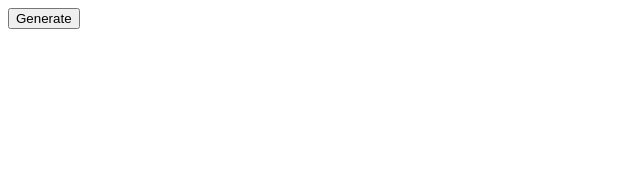
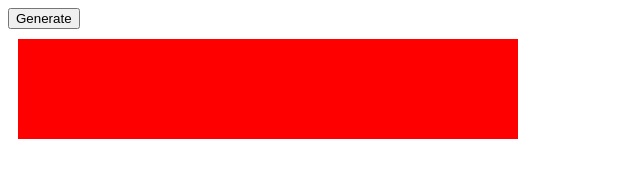
Before and after one commit to lisaschoofs/codechallenge1, a plain HTML site: page index.html in a window 1280 px wide. Both pictures are taken after a click on the element "Generate". Shown: the whole page, without its empty margins (0-640 px from the left). Drawn offline with Linux system fonts and the light colour scheme.

Commit message:
adds red color to div

```diff
--- a/client.js
+++ b/client.js
@@ -5,7 +5,19 @@ $(document).ready(function(){
 
 function eventListeners() {
   $(".button").on("click", function(){
-    $(".container").append("<div></div>");
+    $(".container").append("<div class='red'></div>");
   });
 
 }
+
+
+
+// Follow the steps below to complete the code challenge:
+//
+// Inside the <div> element you created in the previous step, create a <p> element that shows how many times you have clicked the button from the first step.
+//
+// Inside the <div> element you created in step two, append two <button> elements. The text of the two buttons should read Swap and Delete.
+//
+// Clicking a Swap <button> should change its parent background-color from Red to Yellow.
+//
+// Clicking a Delete <button> should remove its parent <div> container (and all of its contents).
--- a/style.css
+++ b/style.css
@@ -1,5 +1,6 @@
-/*.container {
+.red {
   width: 500px;
-  height: 50px;
+  height: 100px;
+  margin: 10px;
   background-color: red;
-}*/
+}
```
